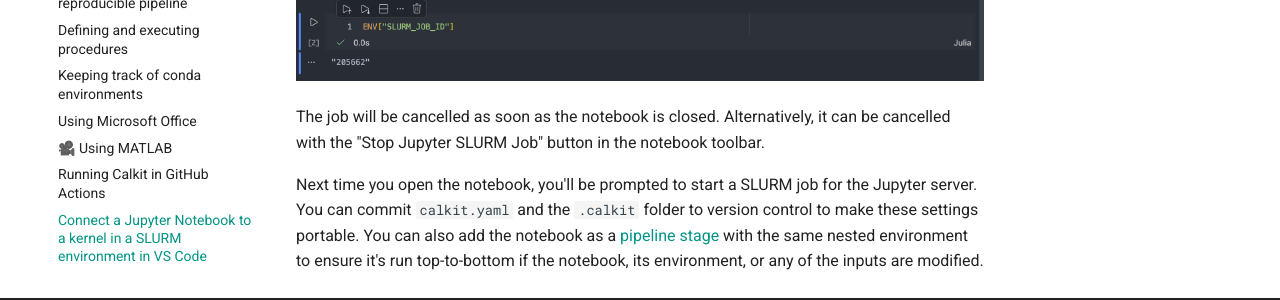
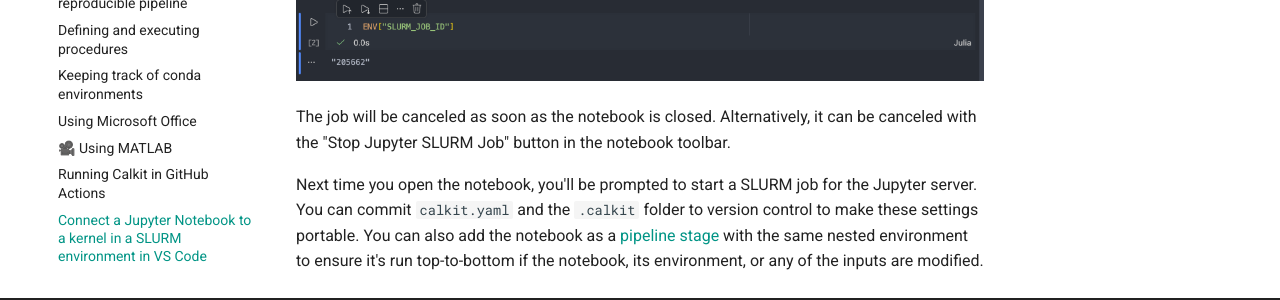
Before and after one commit to calkit/calkit, an MkDocs documentation site: the page built from docs/tutorials/vscode-slurm-notebook.md, in a window 1280 px wide and 900 px high, scrolled down 2064 px. Shown: the part 465-765 px from the top of the window. Built offline with MkDocs 1.6.1 and Material for MkDocs 9.7.7, drawn with Linux system fonts in a browser that asks for light colours; comment, search, counter and statistics services are not loaded.

Commit message:
Fix typo in docs

```diff
--- a/docs/tutorials/vscode-slurm-notebook.md
+++ b/docs/tutorials/vscode-slurm-notebook.md
@@ -65,8 +65,8 @@ You can check the kernel is actually running in a SLURM job by printing the
 
 ![SLURM job running](img/vscode-slurm-notebook/slurm-job-running.png)
 
-The job will be cancelled as soon as the notebook is closed.
-Alternatively, it can be cancelled with the "Stop Jupyter SLURM Job" button
+The job will be canceled as soon as the notebook is closed.
+Alternatively, it can be canceled with the "Stop Jupyter SLURM Job" button
 in the notebook toolbar.
 
 Next time you open the notebook,
```
